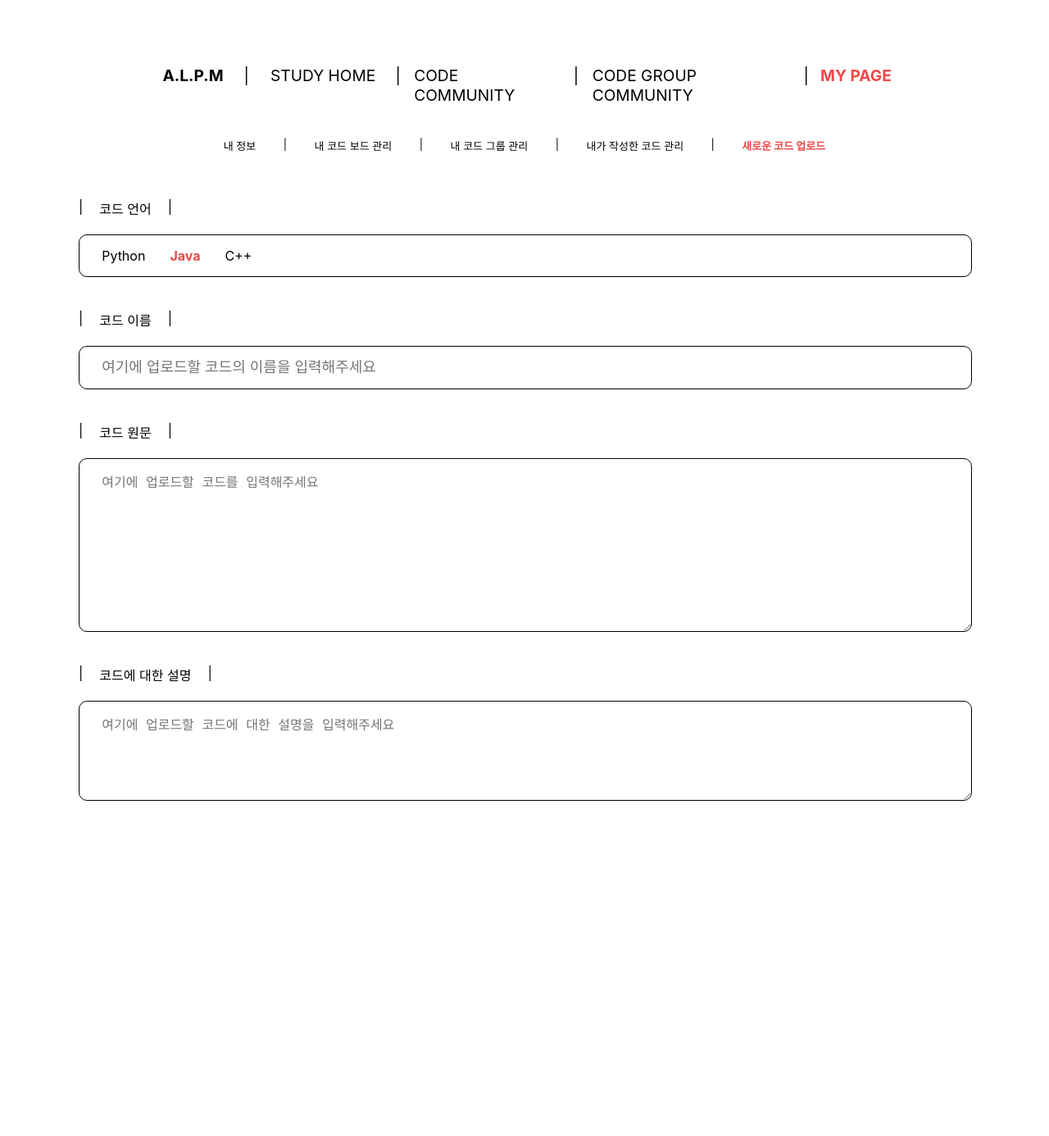
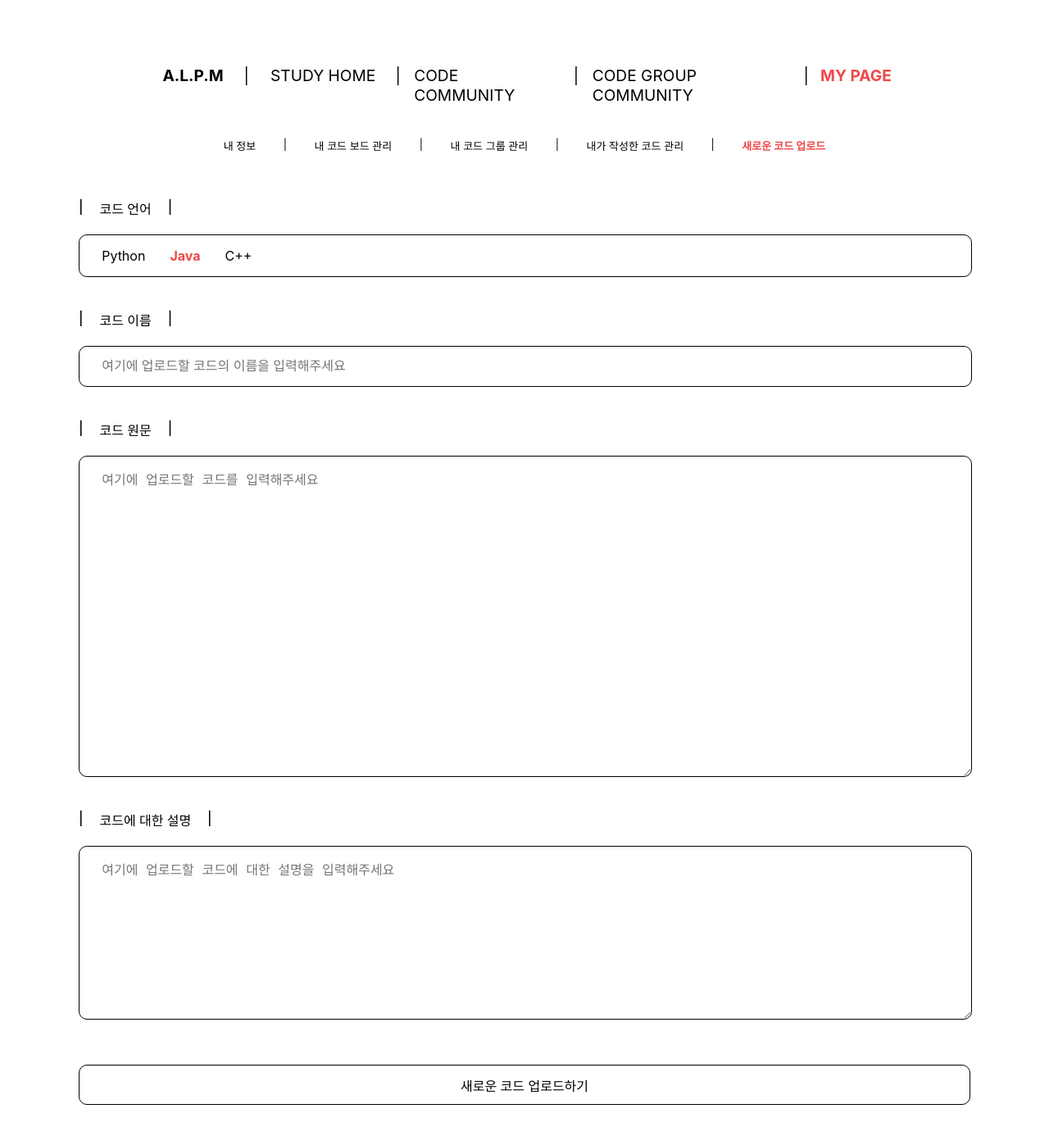
Before and after one commit to AL-PM/ALPM-web, a React (Create React App) app: page /mypage/NewCode in a window 1280 px wide. Shown: the top 1386 px of the page at 82% size. Before the commit the page ends 992 px from the top, so only its background shows below. Built offline with nearby package versions, Linux system fonts and the light colour scheme.

Commit message:
[MOD] MY_PAGE 새로운 코드 업로드 사이트 컴포넌트 추가 구현 및 리펙토링

```diff
--- a/src/MyPage/NewCodeUpload/NewCodeUpload.css
+++ b/src/MyPage/NewCodeUpload/NewCodeUpload.css
@@ -13,6 +13,16 @@
     font-size: medium;
 }
 
+#CodeUploadTitle{
+    display: flex;
+    justify-content: start;
+    gap: 20px;
+    padding-top: 25px;
+    padding-bottom: 5px;
+    font-weight: 500;
+    font-size: medium;
+}
+
 #UploadContent{
     border: 1px solid;
     border-radius: 10px;
@@ -23,5 +33,16 @@
     padding-bottom: 15px;
     margin-top: 15px;
     margin-bottom :15px;
-    font-size: large;
 }
+
+#CodeUploadwBtn{
+    width: 85vw;
+    height : 6.125vh;
+    margin-top: 5vh;
+    margin-bottom: 10vh;
+    margin-left: 7.5vw;
+    background-color: white;
+    border: 1px solid;
+    border-radius: 10px;
+    font-size: medium;
+}
--- a/src/MyPage/NewCodeUpload/NewCodeUpload.jsx
+++ b/src/MyPage/NewCodeUpload/NewCodeUpload.jsx
@@ -3,14 +3,20 @@ import './NewCodeUpload.css';
 import MainMenuBar from '../../Etc/MainMenuBar/MainMenuBar';
 import MyPageMenuBar from '../MyPageMenuBar/MyPageMenuBar';
 
-function CodeDetailTitle({Title}){
+function CodeUploadTitle({Title}){
     return(
-        <div id="CodeDetailTitle">
+        <div id="CodeUploadTitle">
             <span>|</span>
             <span>{Title}</span>
             <span>|</span>
         </div>
     )
+}
+
+function CodeUploadwBtn(){
+  return(
+      <button id="CodeUploadwBtn">새로운 코드 업로드하기</button>
+  )
 }
 
 function NewCodeUpload() {
@@ -32,10 +38,10 @@ function NewCodeUpload() {
   const descriptionKeyDown = (e) => {
     if (e.keyCode === 13) { // 엔터 키
       e.preventDefault();
-      setDescription(code + '\n');
+      setDescription(description + '\n');
     } else if (e.keyCode === 9) { // 탭 키
       e.preventDefault();
-      setDescription(code + '\t');
+      setDescription(description + '\t');
     }
   };
 
@@ -44,38 +50,38 @@ function NewCodeUpload() {
         <MainMenuBar page={"MyPage"} />
         <MyPageMenuBar MyPage={"5"}/>
         <div id="CodeDetailBody">
-            <CodeDetailTitle Title={"코드 언어"}/>
+            <CodeUploadTitle Title={"코드 언어"}/>
             <div id="UploadSettingInfo">
                 <span onClick={()=>setlanguage("Python")}  style={{fontWeight:language==="Python" ? "bold" : 'normal' , color : language ==="Python" ? "#EF4949" : "black"}}>Python</span>
                 <span onClick={()=>setlanguage("Java")}  style={{fontWeight:language==="Java" ? "bold" : 'normal' , color : language ==="Java" ? "#EF4949" : "black"}} >Java</span>
                 <span onClick={()=>setlanguage("C++")}  style={{fontWeight:language==="C++" ? "bold" : 'normal' , color : language ==="C++" ? "#EF4949" : "black"}} >C++</span>
             </div>
-            <CodeDetailTitle Title={"코드 이름"}/>
-            <input id='UploadContent'
+            <CodeUploadTitle Title={"코드 이름"}/>
+            <input id='UploadContent' style={{fontSize:"medium"}}
                 value={codeName}
                 onChange={(e) => setCodeName(e.target.value)}
                 placeholder='여기에 업로드할 코드의 이름을 입력해주세요'
             />
-            <CodeDetailTitle Title={"코드 원문"}/>
-            <textarea id='UploadContent'
+            <CodeUploadTitle Title={"코드 원문"}/>
+            <textarea id='UploadContent' style={{fontSize:"large"}}
                 value={code}
                 onChange={(e) => setCode(e.target.value)}
                 onKeyDown={codeKeyDown}
-                rows={10}
-                cols={50}
+                rows={20}
+                cols={100}
                 placeholder='여기에 업로드할 코드를 입력해주세요'
             />
-            <CodeDetailTitle Title={"코드에 대한 설명"}/>
-            <textarea id='UploadContent'
+            <CodeUploadTitle Title={"코드에 대한 설명"}/>
+            <textarea id='UploadContent' style={{fontSize:"large"}}
                 value={description}
                 onChange={(e) => setDescription(e.target.value)}
                 onKeyDown={descriptionKeyDown}
-                rows={5}
-                cols={50}
+                rows={10}
+                cols={100}
                 placeholder='여기에 업로드할 코드에 대한 설명을 입력해주세요'
             />
         </div>
-
+        <CodeUploadwBtn />
     </div>
   );
 }
```
